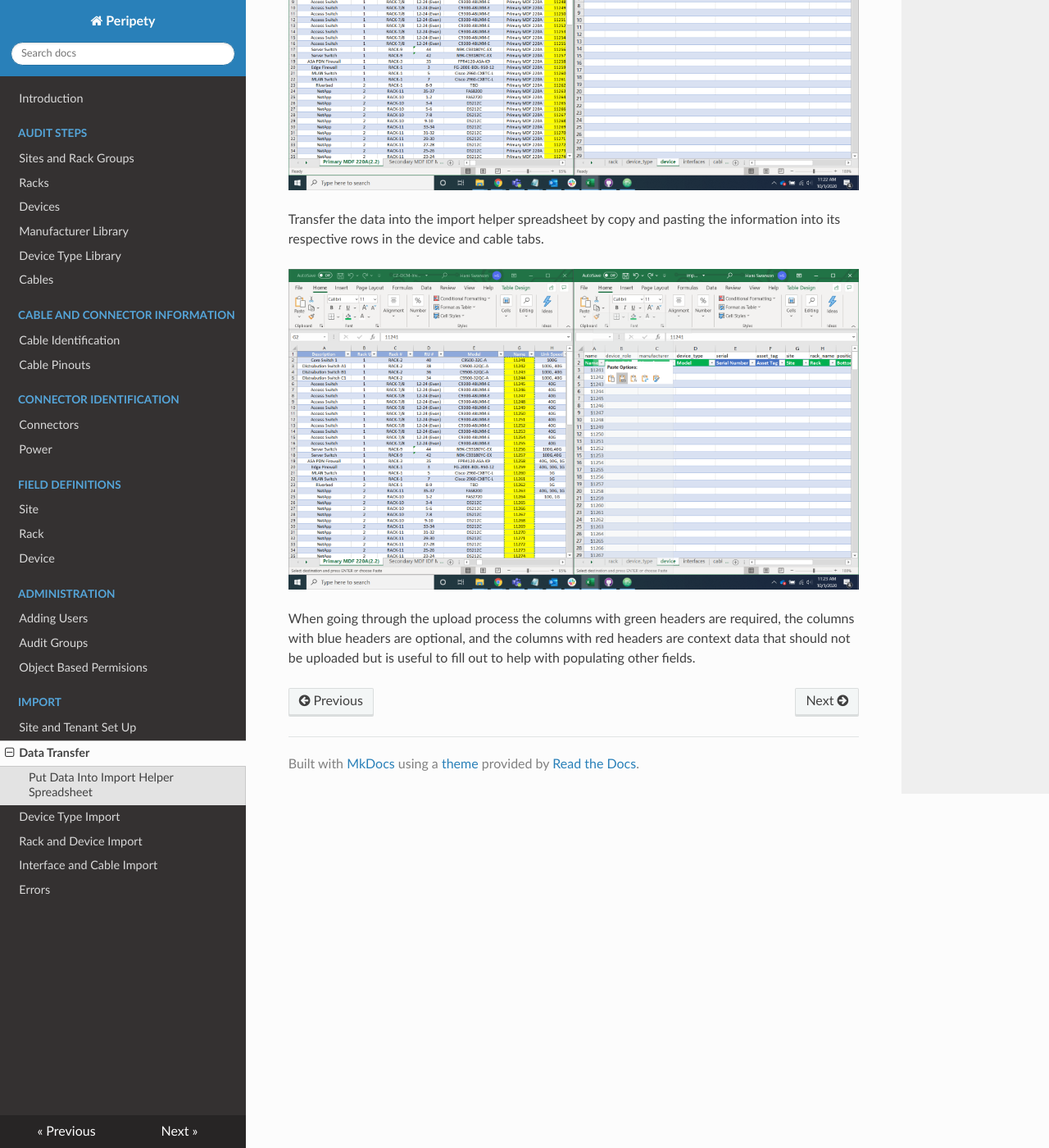
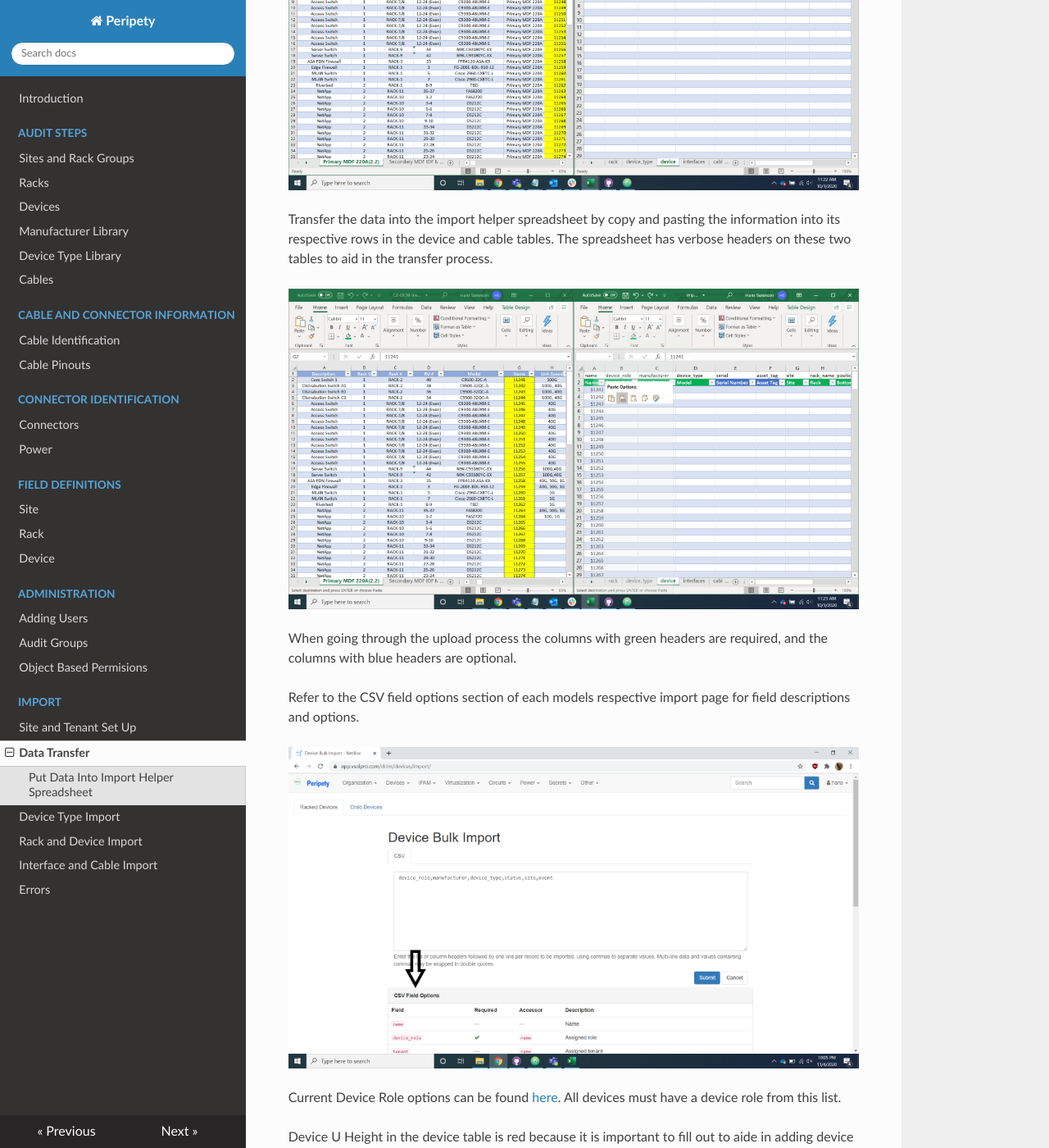
Before and after one commit to gadler01/peripety-docs, an MkDocs documentation site: the page built from docs/import/data_transfer.md, in a window 1280 px wide and 1400 px high, scrolled down 520 px. Shown: the whole window at 82% size. Built offline with MkDocs 1.6.1, drawn with Linux system fonts in a browser that asks for light colours; nearby versions of some CDN libraries; old or Windows-style settings are respelled for this version of MkDocs; some of the changed text lies outside the part shown.

Commit message:
devie role and device u height

```diff
--- a/docs/import/data_transfer.md
+++ b/docs/import/data_transfer.md
@@ -8,8 +8,16 @@ Open the import helper spreadsheet alongside the client data you have been provi
 
 ![Split Screen](../img/import/split_screen.png)
 
-Transfer the data into the import helper spreadsheet by copy and pasting the information into its respective rows in the device and cable tabs.
+Transfer the data into the import helper spreadsheet by copy and pasting the information into its respective rows in the device and cable tables. The spreadsheet has verbose headers on these two tables to aid in the transfer process.
 
 ![Data Transfer](../img/import/data_transfer.png)
 
-When going through the upload process the columns with green headers are required, the columns with blue headers are optional, and the columns with red headers are context data that should not be uploaded but is useful to fill out to help with populating other fields.
+When going through the upload process the columns with green headers are required, and the columns with blue headers are optional.
+
+Refer to the CSV field options section of each models respective import page for field descriptions and options.
+
+![CSV Options](../img/import/csv_options.png)
+
+Current Device Role options can be found [here](https://app.vsolpro.com/dcim/device-roles/). All devices must have a device role from this list.
+
+Device U Height in the device table is red because it is important to fill out to aide in adding device types but is not included when copying over the device data in the device level import.
```
Also changed, not shown: docs/img/import/csv_options.png (added).
